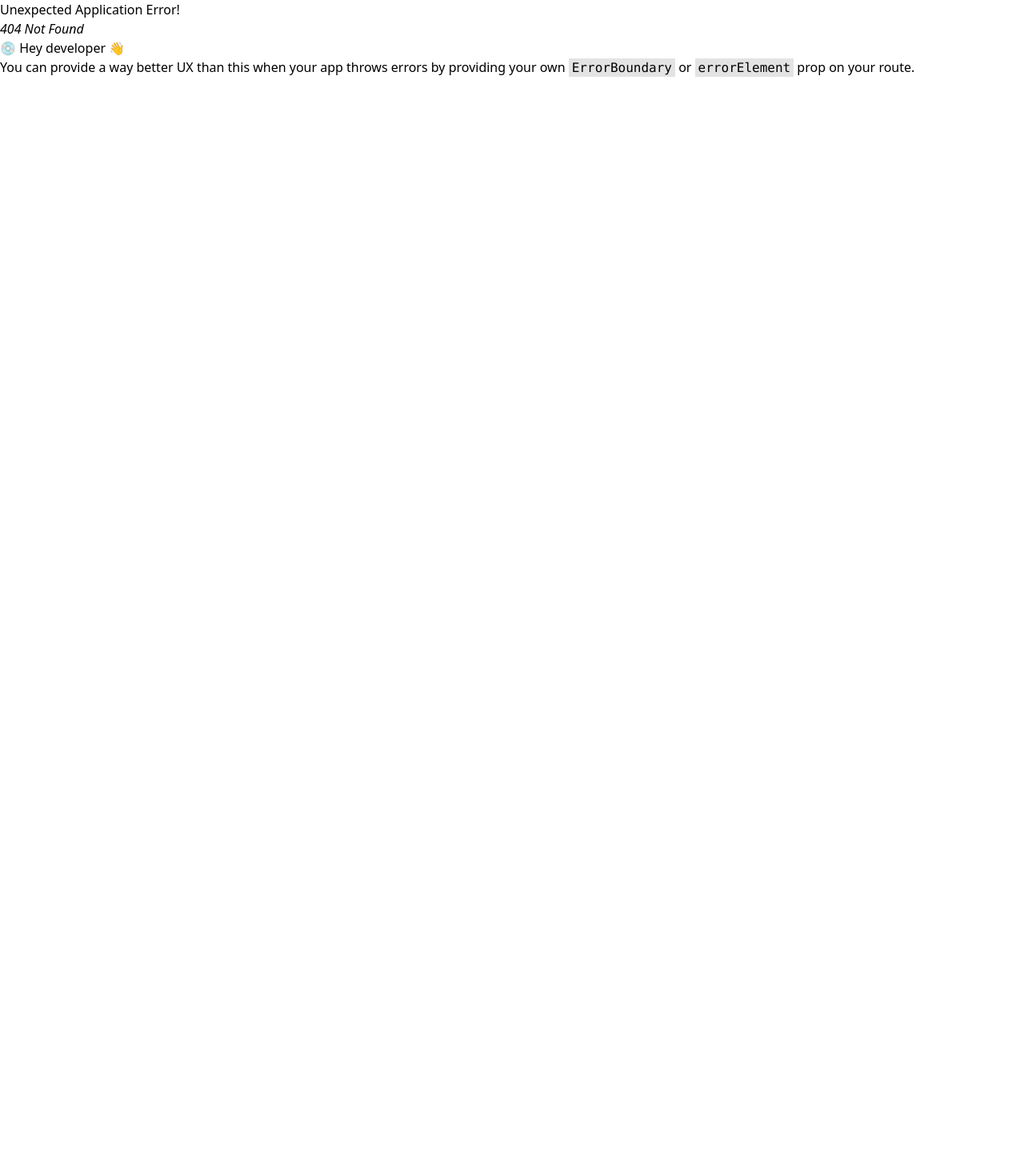
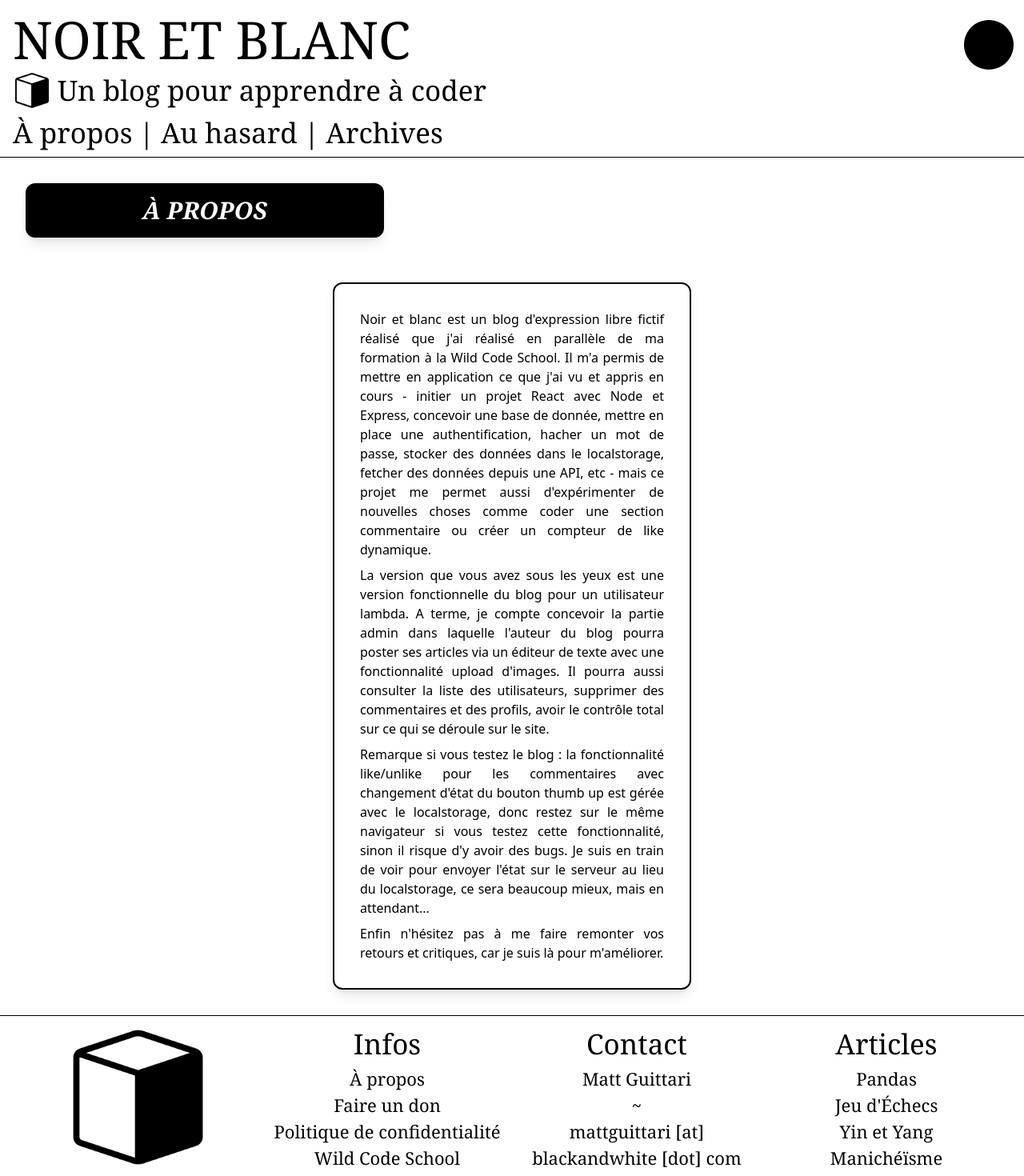
Before and after one commit to mguittari/noir-et-blanc-blog, a React (Vite) app in the folder frontend/: page /about in a window 1280 px wide. Before the commit this address had no page. Shown: the top 1470 px of the page at 80% size. Before the commit the page ends 800 px from the top, so only its background shows below. Built offline with nearby package versions, Linux system fonts and the light colour scheme; a web font is replaced by a local one.

Commit message:
about page ok

```diff
--- a/frontend/src/components/Layout/Footer.jsx
+++ b/frontend/src/components/Layout/Footer.jsx
@@ -21,7 +21,7 @@ function Footer() {
         <ul className="text-[18px] md:text-[22px] p-[5px]">
           <h2 className="text-[22px] md:text-[35px]">Infos</h2>
           <li>
-            <Link to="/">À propos</Link>
+            <Link to="/about">À propos</Link>
           </li>
           <li>
             <Link to="/">Faire un don</Link>
@@ -30,7 +30,13 @@ function Footer() {
             <Link to="/">Politique de confidentialité</Link>
           </li>
           <li>
-            <Link to="/">Wild Code School</Link>
+            <Link
+              to="https://wildcodeschool.com"
+              target="_blank"
+              rel="noopener noreferrer"
+            >
+              Wild Code School
+            </Link>
           </li>
         </ul>
         <ul className="text-[18px] md:text-[22px] p-[5px]">
--- a/frontend/src/components/Nav/NavDesktop.jsx
+++ b/frontend/src/components/Nav/NavDesktop.jsx
@@ -4,7 +4,7 @@ export default function NavDesktop() {
   return (
     <ul className="flex flex-row text-[35px] gap-2 ml-4">
       <li>
-        <Link to="/" className="hover:text-black">
+        <Link to="/about" className="hover:text-black">
           À propos
         </Link>
       </li>
--- a/frontend/src/components/Nav/NavMobile.jsx
+++ b/frontend/src/components/Nav/NavMobile.jsx
@@ -4,7 +4,7 @@ export default function NavMobile() {
   return (
     <ul className="ml-2">
       <li>
-        <Link to="/" className="hover:text-black">
+        <Link to="/about" className="hover:text-black">
           À propos
         </Link>
       </li>
--- a/frontend/src/main.jsx
+++ b/frontend/src/main.jsx
@@ -13,6 +13,7 @@ import WelcomePage from "./pages/Welcome/WelcomePage";
 import ForbiddenAccess from "./components/Unauthorized/UnauthorizedAccess";
 import UpdateProfilePage from "./pages/Update/UpdateProfilePage";
 import UpdatePasswordPage from "./pages/Update/UpdatePasswordPage";
+import About from "./pages/About/About";
 
 function AppLayout() {
   return (
@@ -77,6 +78,10 @@ const router = createBrowserRouter([
         path: "/login",
         element: <LoginPage />,
       },
+      {
+        path: "/about",
+        element: <About />,
+      },
     ],
   },
   {
--- /dev/null
+++ b/frontend/src/pages/About/About.jsx
@@ -0,0 +1,43 @@
+export default function About() {
+  return (
+    <div className="flex flex-col items-start m-8">
+      <h1 className="text-3xl font-serif font-semibold mb-14 bg-black text-white p-4 rounded-xl max-w-md w-full text-center shadow-lg italic">
+        À PROPOS
+      </h1>
+      <div className="border-2 border-black mx-auto max-w-md w-full rounded-xl p-8 shadow-lg text-justify">
+        <p className="mb-2">
+          Noir et blanc est un blog d'expression libre fictif réalisé que j'ai
+          réalisé en parallèle de ma formation à la Wild Code School. Il m'a
+          permis de mettre en application ce que j'ai vu et appris en cours -
+          initier un projet React avec Node et Express, concevoir une base de
+          donnée, mettre en place une authentification, hacher un mot de passe,
+          stocker des données dans le localstorage, fetcher des données depuis
+          une API, etc - mais ce projet me permet aussi d'expérimenter de
+          nouvelles choses comme coder une section commentaire ou créer un
+          compteur de like dynamique.
+        </p>
+        <p className="mb-2">
+          La version que vous avez sous les yeux est une version fonctionnelle
+          du blog pour un utilisateur lambda. A terme, je compte concevoir la
+          partie admin dans laquelle l'auteur du blog pourra poster ses articles
+          via un éditeur de texte avec une fonctionnalité upload d'images. Il
+          pourra aussi consulter la liste des utilisateurs, supprimer des
+          commentaires et des profils, avoir le contrôle total sur ce qui se
+          déroule sur le site.
+        </p>
+        <p className="mb-2">
+          Remarque si vous testez le blog : la fonctionnalité like/unlike pour
+          les commentaires avec changement d'état du bouton thumb up est gérée
+          avec le localstorage, donc restez sur le même navigateur si vous
+          testez cette fonctionnalité, sinon il risque d'y avoir des bugs. Je
+          suis en train de voir pour envoyer l'état sur le serveur au lieu du
+          localstorage, ce sera beaucoup mieux, mais en attendant...
+        </p>
+        <p>
+          Enfin n'hésitez pas à me faire remonter vos retours et critiques, car
+          je suis là pour m'améliorer.
+        </p>
+      </div>
+    </div>
+  );
+}
--- a/frontend/src/pages/Login/LoginPage.jsx
+++ b/frontend/src/pages/Login/LoginPage.jsx
@@ -45,7 +45,7 @@ export default function LoginPage() {
       .catch((err) => console.info("err :>>", err));
   };
   return (
-    <div className="flex flex-col m-2 justify-center items-center my-14 mx-8">
+    <div className="flex flex-col justify-center items-center m-8">
       <h1 className="text-3xl font-serif font-semibold mb-14 bg-black text-white p-4 rounded-xl max-w-md w-full text-center shadow-lg">
         CONNEXION
       </h1>
--- a/frontend/src/pages/Signup/SignupPage.jsx
+++ b/frontend/src/pages/Signup/SignupPage.jsx
@@ -59,7 +59,7 @@ export default function InscriptionPage() {
   };
 
   return (
-    <div className="flex flex-col m-2 justify-center items-center my-14 mx-8">
+    <div className="flex flex-col justify-center items-center m-8">
       <h1 className="text-3xl font-serif font-semibold mb-14 bg-black text-white p-4 rounded-xl max-w-md w-full text-center shadow-lg">
         INSCRIPTION
       </h1>
--- a/frontend/src/pages/Welcome/WelcomePage.jsx
+++ b/frontend/src/pages/Welcome/WelcomePage.jsx
@@ -8,11 +8,11 @@ export default function WelcomePage() {
   const { user } = useContext(UserContext);
 
   return (
-    <div className="flex flex-col items-start m-5 gap-4">
+    <div className="flex flex-col items-start m-8 gap-4">
       <div className="border-2 border-black mx-auto max-w-md w-full rounded-xl p-8 shadow-lg text-justify">
-        <h1 className="mb-1.5">Hello {user.user?.pseudo} !</h1>
-        <p className="mb-1.5">Bienvenue sur ta page profil.</p>
-        <p className="mb-1.5">
+        <h1 className="mb-2">Hello {user.user?.pseudo} !</h1>
+        <p className="mb-2">Bienvenue sur ta page profil.</p>
+        <p className="mb-2">
           Ici, tu peux consulter et modifier tes informations.
         </p>
         <p>
```
